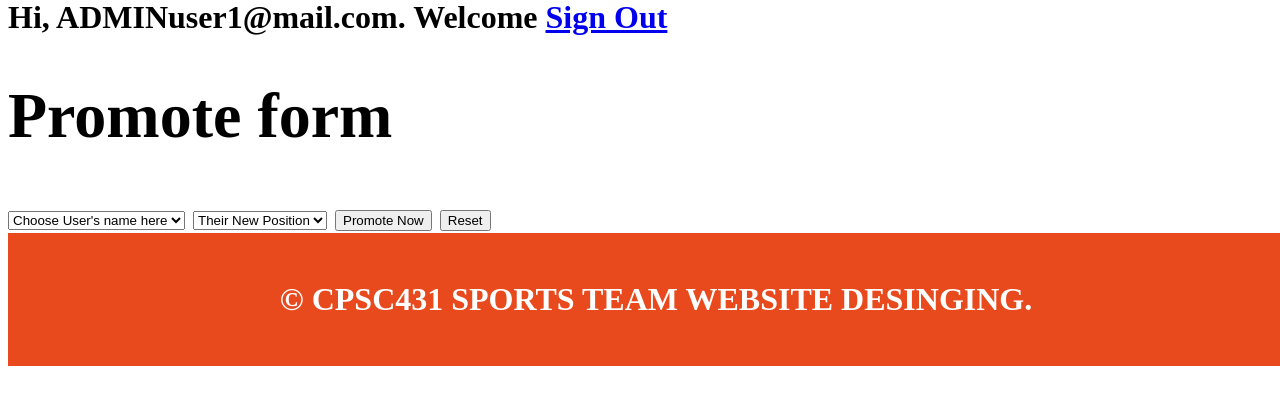
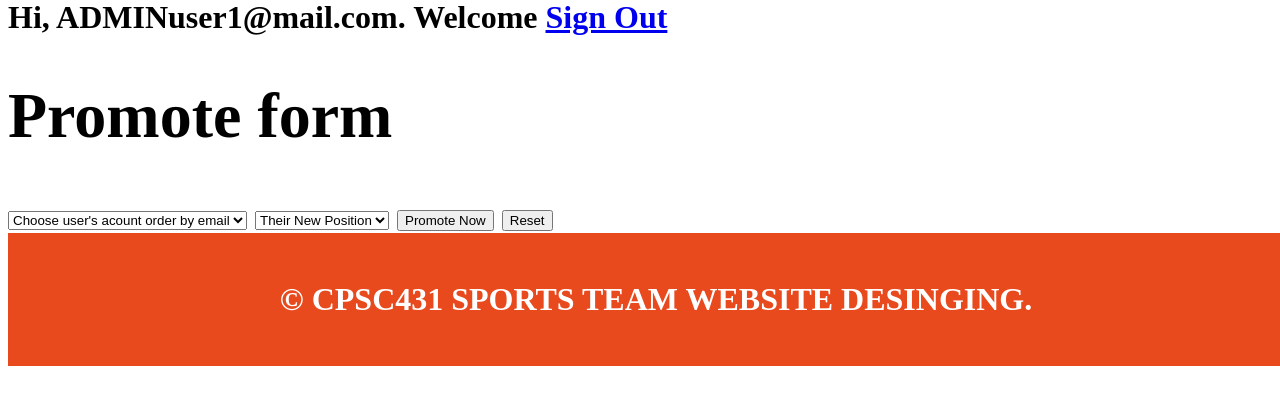
Before and after one commit to Dpham181/WEB-MANAGEMENT-SPORT-TEAM, a PHP site: page /admin_page.php in a window 1280 px wide. Shown: the part 193-598 px from the top of the page. Run offline with PHP 8.4, Linux system fonts and the light colour scheme; a user stored in the database is signed in; data comes from the database, SQL or seed files in the repository; data that the repository does not hold is empty.

Commit message:
modify select "choose user's account" to promote option

```diff
--- a/admin_page.php
+++ b/admin_page.php
@@ -21,37 +21,50 @@
      $type = $type_err ="";
 
 
-      $sql = "SELECT PROFILE.PROFILE_ID,
-                     PROFILE.FIRST_NAME,
-                     PROFILE.LAST_NAME ,
-                     PROFILE.STREET ,
-                     PROFILE.CITY,
-                     PROFILE.STATE ,
-                     PROFILE.COUNTRY,
-                     PROFILE.ZIPCODE
-             FROM PROFILE
+      // $sql = "SELECT PROFILE.PROFILE_ID,
+      //                PROFILE.FIRST_NAME,
+      //                PROFILE.LAST_NAME ,
+      //                PROFILE.STREET ,
+      //                PROFILE.CITY,
+      //                PROFILE.STATE ,
+      //                PROFILE.COUNTRY,
+      //                PROFILE.ZIPCODE
+      //        FROM PROFILE
+      //
+      //
+      //             GROUP BY
+      //               PROFILE.LAST_NAME,
+      //               PROFILE.FIRST_NAME
+      //             ORDER BY
+      //               PROFILE.LAST_NAME,
+      //               PROFILE.FIRST_NAME";
 
 
-                  GROUP BY
-                    PROFILE.LAST_NAME,
-                    PROFILE.FIRST_NAME
-                  ORDER BY
-                    PROFILE.LAST_NAME,
-                    PROFILE.FIRST_NAME";
+      // $stmt = $link->prepare($sql);
+      // $stmt->execute();
+      // $stmt->store_result();
+      // $stmt->bind_result($Name_ID,
+      //                    $Name_First,
+      //                    $Name_Last,
+      //                    $Street,
+      //                    $City,
+      //                    $State,
+      //                    $Country,
+      //                    $ZipCode);
 
+      $sql = "
+      SELECT USER_ID, EMAIL
+      FROM USERS
+      GROUP BY EMAIL
+      ORDER BY EMAIL
+      ";
       $stmt = $link->prepare($sql);
       $stmt->execute();
       $stmt->store_result();
-      $stmt->bind_result($Name_ID,
-                         $Name_First,
-                         $Name_Last,
-                         $Street,
-                         $City,
-                         $State,
-                         $Country,
-                         $ZipCode);
-
-
+      $stmt->bind_result(
+        $user_id,
+        $email
+      );
 
 
 
@@ -69,14 +82,20 @@
             <h1> Promote form </h1>
           <form action="promote_update.php" method="post">
 
-                <div><select name="name_ID" required>
-                  <option value="" selected disabled hidden>Choose User's name here</option>
+                <!-- <div><select name="name_ID" required> -->
+                <div><select name="profile_id" required>
+                  <option value="" selected disabled hidden>Choose user's acount order by email</option>
                   <?php
+                    // $stmt->data_seek(0);
+                    // while( $stmt->fetch() )
+                    // {
+                    //   $player = new Address([$Name_First, $Name_Last]);
+                    //   echo "<option value=\"$Name_ID\">".$player->name()."</option>\n";
+                    // }
                     $stmt->data_seek(0);
                     while( $stmt->fetch() )
                     {
-                      $player = new Address([$Name_First, $Name_Last]);
-                      echo "<option value=\"$Name_ID\">".$player->name()."</option>\n";
+                      echo "<option value=\"$user_id\">".$email."</option>\n";
                     }
                   ?>
 
```
